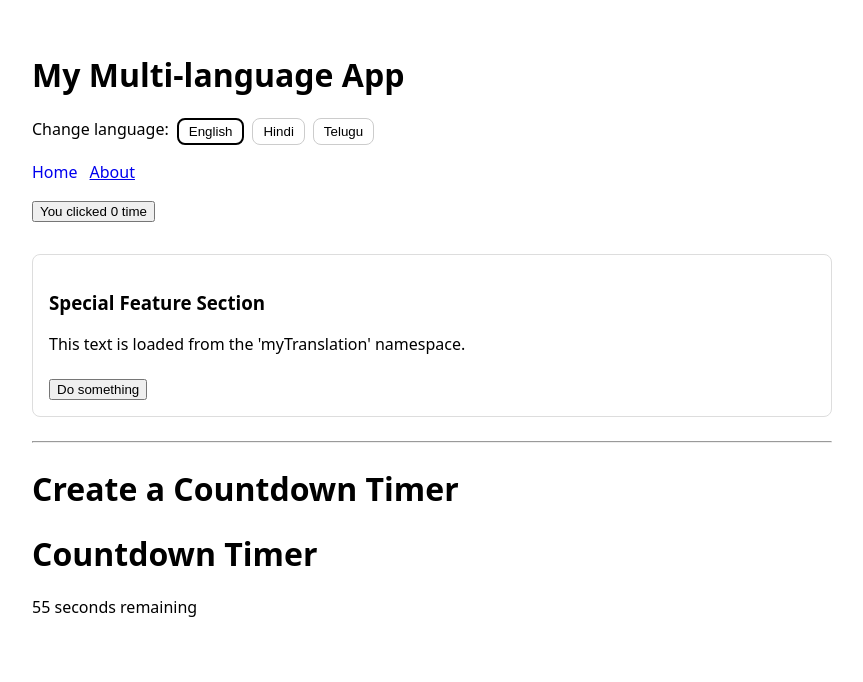
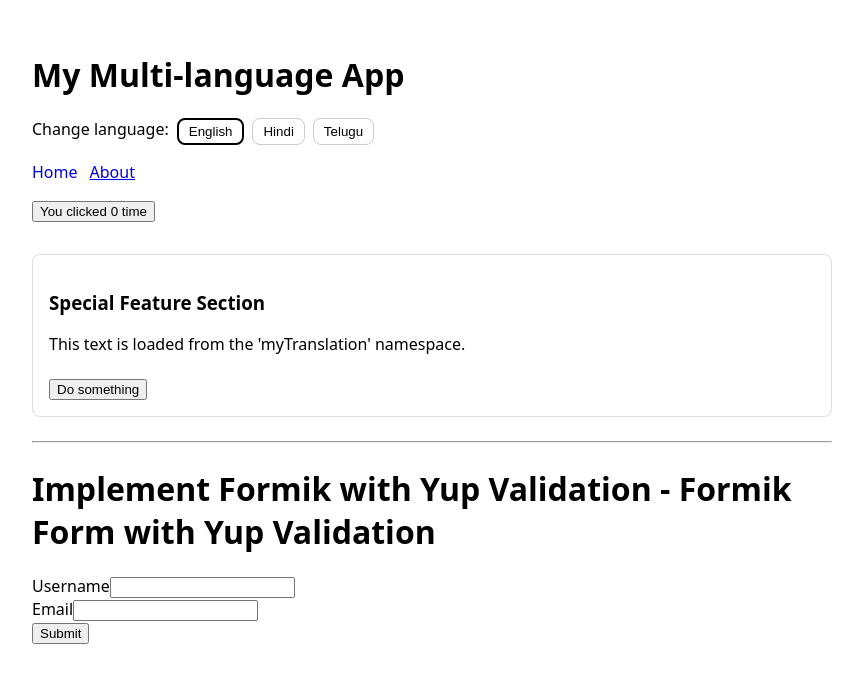
Before and after one commit to UdayKumarBurgula/my-react-prepare, a React (Create React App) app: page /about in a window 1280 px wide. Shown: the top 682 px of the page, without its empty margins (0-863 px from the left). Built offline with nearby package versions, Linux system fonts and the light colour scheme.

Commit message:
Implement Formik with Yup Validation - Formik Form with Yup Validation

```diff
--- a/package.json
+++ b/package.json
@@ -7,6 +7,7 @@
     "@testing-library/jest-dom": "^6.9.1",
     "@testing-library/react": "^16.3.0",
     "@testing-library/user-event": "^13.5.0",
+    "formik": "^2.4.9",
     "i18next": "^25.7.2",
     "i18next-browser-languagedetector": "^8.2.0",
     "i18next-http-backend": "^3.0.2",
@@ -16,7 +17,8 @@
     "react-i18next": "^16.4.0",
     "react-router-dom": "^7.10.1",
     "react-scripts": "5.0.1",
-    "web-vitals": "^2.1.4"
+    "web-vitals": "^2.1.4",
+    "yup": "^1.7.1"
   },
   "scripts": {
     "start": "react-scripts start",
--- a/src/pages/AboutPage.js
+++ b/src/pages/AboutPage.js
@@ -3,25 +3,15 @@ import React, { useState, useEffect, useRef, useCallback, createContext, useCont
 import { useTranslation } from "react-i18next";
 import { createPortal } from 'react-dom';
 import { DragDropContext, Droppable, Draggable } from 'react-beautiful-dnd';
+import { Formik, Form, Field, ErrorMessage } from 'formik';
+import * as Yup from 'yup';
 
-const CountdownTimer = ({ initialSeconds }) => {
-    const [seconds, setSeconds] = useState(initialSeconds);
+const validationSchema = Yup.object().shape({
+    username: Yup.string().required('Username is required'),
+    email: Yup.string().email('Invalid email').required('Email is required'),
+});
 
-    useEffect(() => {
-        const timer = setInterval(() => {
-            setSeconds((prevSeconds) => prevSeconds - 1);
-        }, 1000);
 
-        return () => clearInterval(timer);
-    }, []);
-
-    return (
-        <div>
-            <h1>Countdown Timer</h1>
-            <p>{seconds} seconds remaining</p>
-        </div>
-    );
-};
 
 function AboutPage() {
   // ✅ Use about namespace + fallback to "common"
@@ -29,8 +19,30 @@ function AboutPage() {
 
   return (
       <div>
-          <h1>Create a Countdown Timer</h1>
-          <CountdownTimer initialSeconds={60} />
+          <h1>Implement Formik with Yup Validation - Formik Form with Yup Validation</h1>
+          <Formik
+              initialValues={{ username: '', email: '' }}
+              validationSchema={validationSchema}
+              onSubmit={(values) => {
+                  console.log('Form Submitted', values);
+              }}
+          >
+              {() => (
+                  <Form>
+                      <div>
+                          <label>Username</label>
+                          <Field name="username" />
+                          <ErrorMessage name="username" component="div" />
+                      </div>
+                      <div>
+                          <label>Email</label>
+                          <Field name="email" type="email" />
+                          <ErrorMessage name="email" component="div" />
+                      </div>
+                      <button type="submit">Submit</button>
+                  </Form>
+              )}
+          </Formik>
       </div>
   );
 }
```
Also changed, not shown: 2 other files (tests, documents, lock files or other folders).
